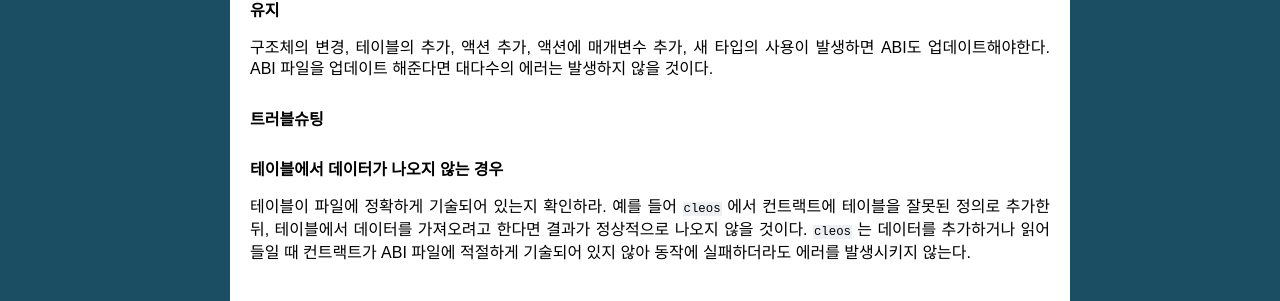
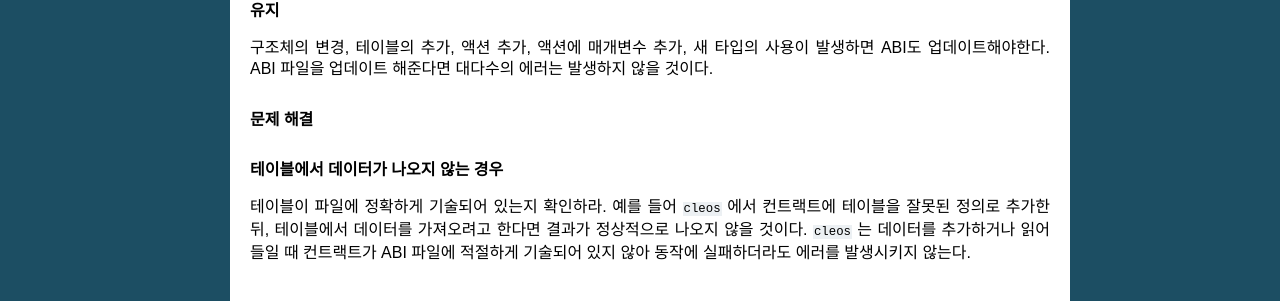
Before and after one commit to eosdevkr/eosio-doc, a Sphinx documentation site: the page built from docs/eosio-home/the-abi.rst, in a window 1280 px wide and 900 px high, scrolled down 8755 px. Shown: the part 526-827 px from the top of the window. Built offline with Sphinx 7.4.7, drawn with Linux system fonts in a browser that asks for light colours.

Commit message:
Update docs/eosio-home/the-abi.rst
Co-Authored-By: code0xff <31336310+code0xff@users.noreply.github.com>

```diff
--- a/docs/eosio-home/the-abi.rst
+++ b/docs/eosio-home/the-abi.rst
@@ -572,7 +572,7 @@ Struct Base는 많이 사용되지는 않지만 상당히 중요한 속성이다
 구조체의 변경, 테이블의 추가, 액션 추가, 액션에 매개변수 추가, 새 타입의 사용이 발생하면 ABI도 업데이트해야한다.
 ABI 파일을 업데이트 해준다면 대다수의 에러는 발생하지 않을 것이다.
 
-.. rubric:: 트러블슈팅
+.. rubric:: 문제 해결
 
 .. rubric:: 테이블에서 데이터가 나오지 않는 경우
 
```
